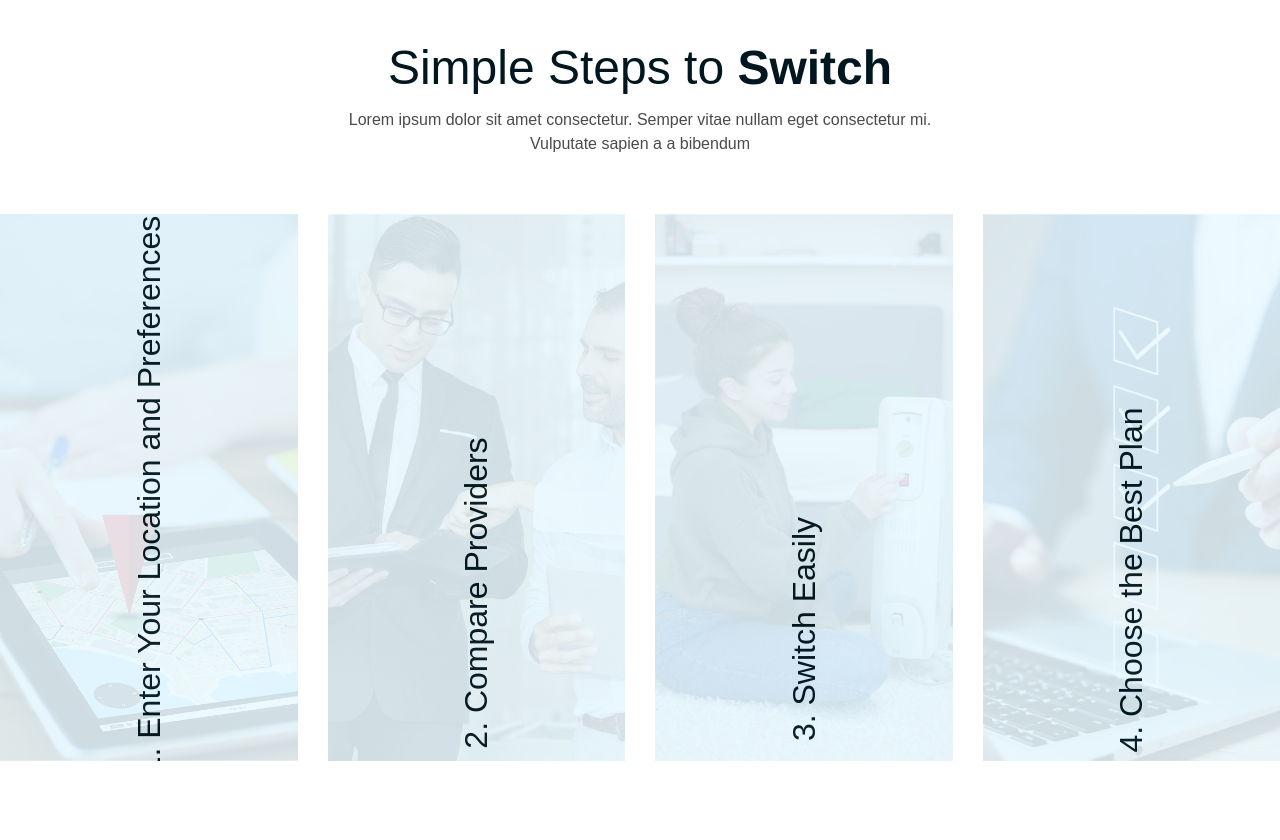
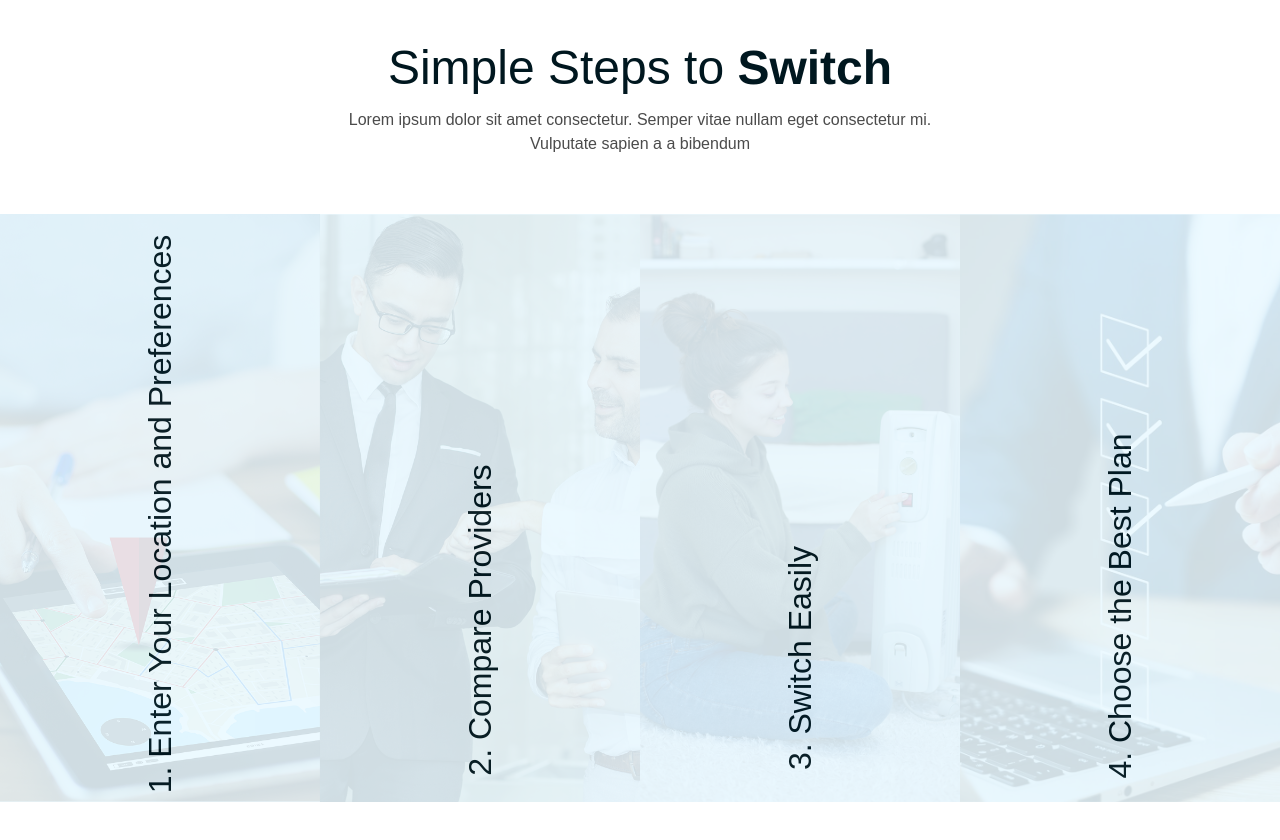
Before and after one commit to nupurbishnoi549/react-swiper, a React (Vite) app: page / in a window 1280 px wide. Shown: the top 840 px of the page. Before the commit the page ends 805 px from the top, so only its background shows below. Built offline with nearby package versions, Linux system fonts and the light colour scheme; a web font is replaced by a local one.

Commit message:
remove space

```diff
--- a/src/components/Slider.jsx
+++ b/src/components/Slider.jsx
@@ -22,19 +22,18 @@
                         disableOnInteraction: false,
                     }}
                     className="mySwiper"
-                    spaceBetween={30}
                     breakpoints={{
                         320: { slidesPerView: 1 },
                         640: { slidesPerView: 2 },
                         992: { slidesPerView: 3 },
-                        1024: { slidesPerView: 3, spaceBetween: 10 },
+                        1024: { slidesPerView: 3,},
                         1200: { slidesPerView: 4 },
                     }}
                 >
                     {SIMPLE_STEPS_LIST.map((obj, i) => (
                         <SwiperSlide key={i}>
-                            <div className='relative group overflow-hidden max-md:max-h-[450px] max-w-[360px] w-full mx-auto'>
-                                <img className='max-w-[360px] w-full' src={obj.stepImg} alt={obj.alt} />
+                            <div className='relative group overflow-hidden w-full mx-auto'>
+                                <img className='w-full' src={obj.stepImg} alt={obj.alt} />
                                 <div className='absolute group-hover:h-0 group-hover:w-0 group-hover:top-1/2 group-hover:left-full group-hover:translate-y-[70%] group-hover:translate-x-[-50%] group-hover:opacity-80 group-hover:z-10 duration-700 ease-in-out bg-[#EAF9FFF0] opacity-94 top-0 left-0 w-full h-full'>
                                     <div className='relative w-full h-full'>
                                         <p className={`absolute translate-x-[-50%] md:text-[32px] text-[22px] font-normal text-center text-[#00171F] -rotate-90 min-w-[574px] group-hover:hidden ${i === 0 ? "top-[47%] left-1/2" : i === 1 ? "top-[65%] left-1/2" : i === 2 ? "top-[71.5%] left-1/2" : i === 3 ? "top-[62.5%] left-1/2" : ""}`}>{obj.imgContent}</p>
```
